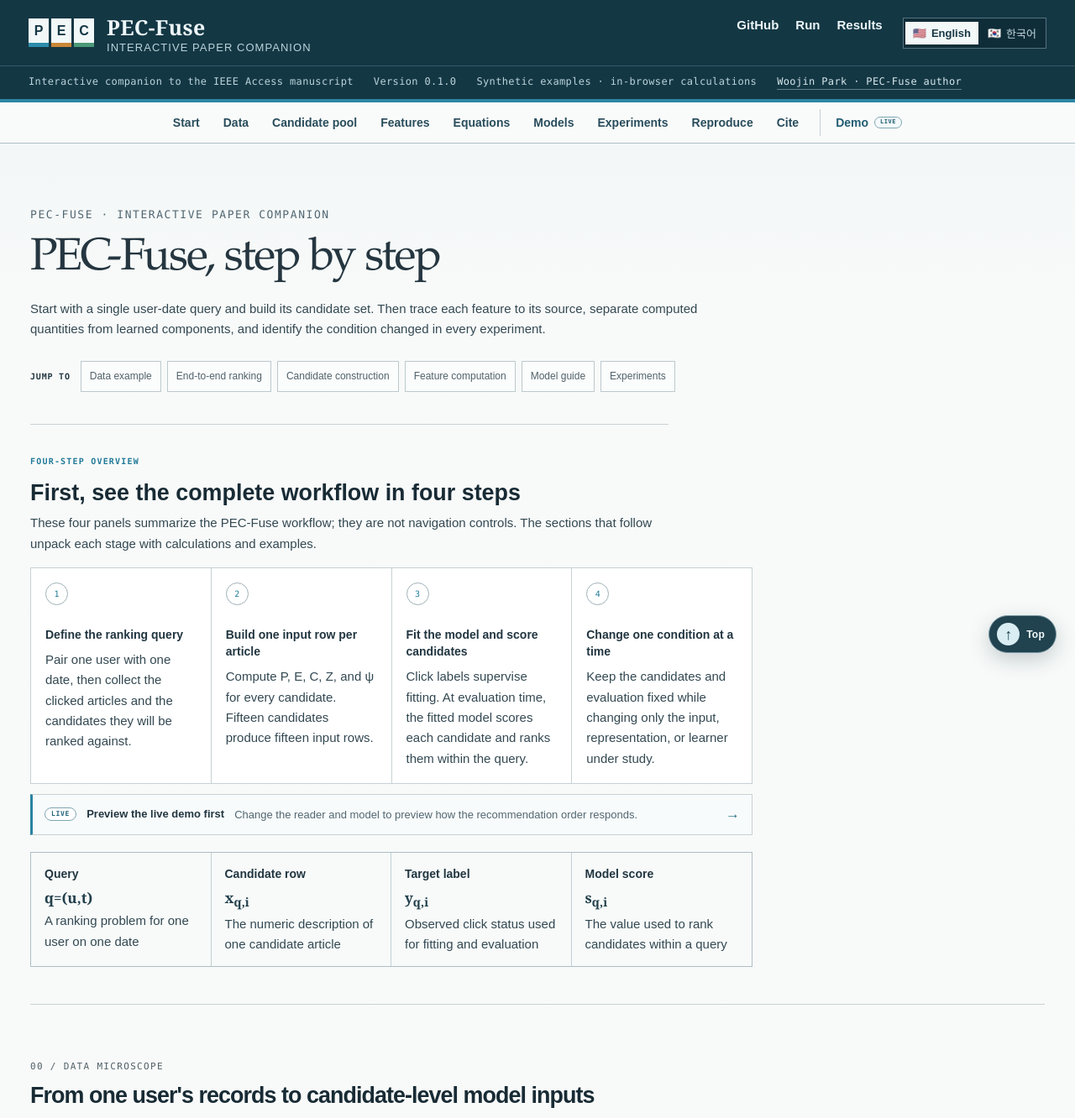
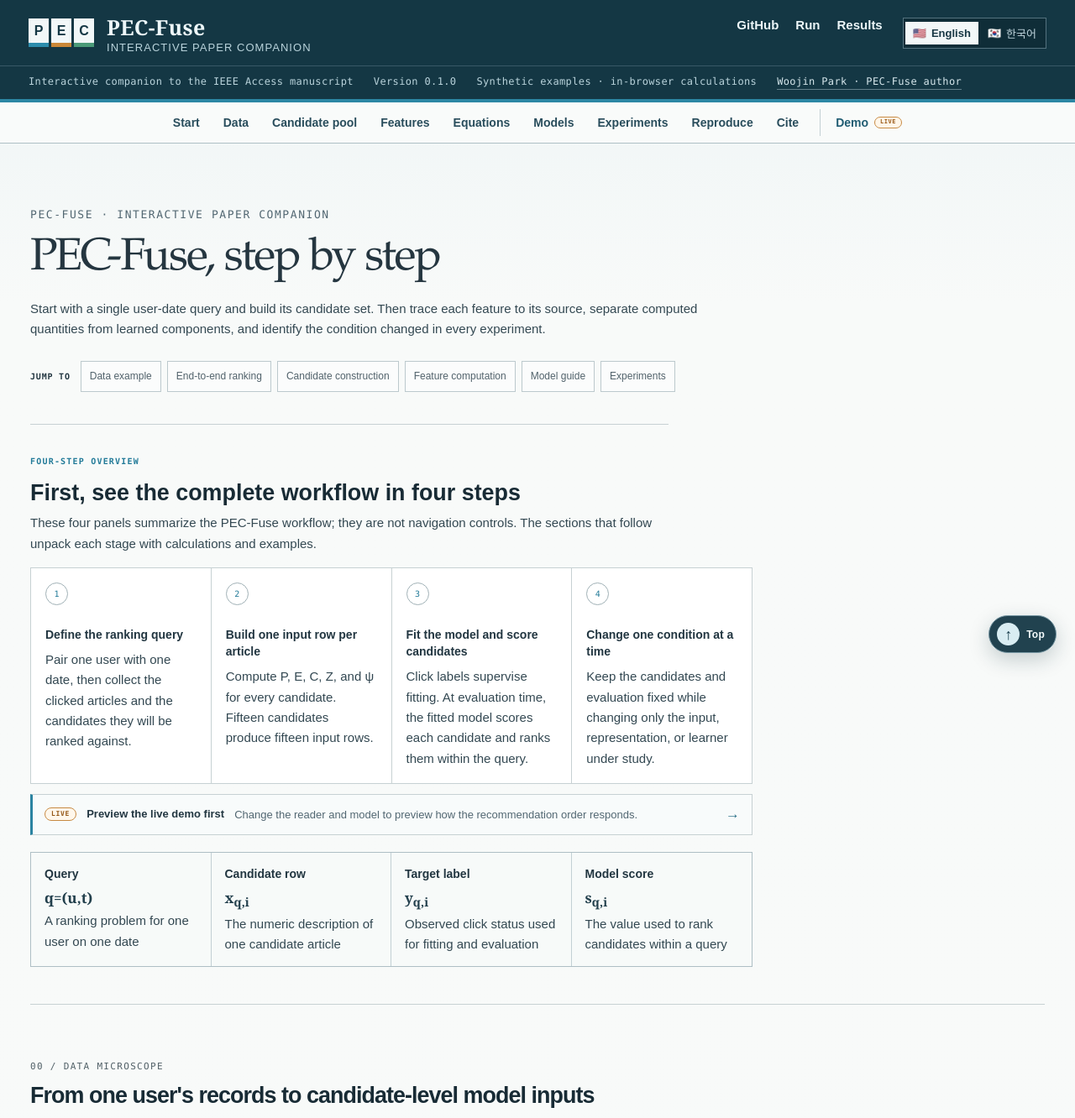
Before and after one commit to WoojinPark-Jay/pec-fuse-ranking, a React (Vite) app in the folder tutorial/: page / in a window 1280 px wide. Shown: the top 1332 px of the page at 84% size. Built offline with nearby package versions, Linux system fonts and the light colour scheme.

Commit message:
Accent live demo badges

```diff
--- a/tutorial/src/components/compare.css
+++ b/tutorial/src/components/compare.css
@@ -31,7 +31,7 @@
 .ca-first-read b { display:block; font-size:14px; line-height:1.45; }
 .ca-first-read p { margin:8px 0 0; color:var(--muted); font-size:12.5px; line-height:1.65; }
 .ca-demo-bridge { display:flex; align-items:center; gap:12px; min-height:48px; margin:12px 0 16px; padding:9px 14px; border:1px solid var(--rule); border-left:3px solid #2b83a1; color:var(--ink); background:#f8fbfb; text-decoration:none; }
-.ca-demo-bridge>span { flex:none; padding:3px 7px; border:1px solid #7fa5b2; border-radius:99px; color:#24647a; background:#fff; font:700 8px/1 "SFMono-Regular",Consolas,monospace; letter-spacing:.09em; }
+.ca-demo-bridge>span { flex:none; padding:3px 7px; border:1px solid #c78a43; border-radius:99px; color:#955817; background:#fff7eb; font:700 8px/1 "SFMono-Regular",Consolas,monospace; letter-spacing:.09em; }
 .ca-demo-bridge>b { flex:none; font-size:13px; }.ca-demo-bridge>small { min-width:0; overflow:hidden; color:var(--muted); font-size:11.5px; line-height:1.4; text-overflow:ellipsis; white-space:nowrap; }
 .ca-demo-bridge>i { margin-left:auto; color:#2b7189; font-size:17px; font-style:normal; }.ca-demo-bridge:hover,.ca-demo-bridge:focus-visible { border-color:#7fa5b2; background:#eef6f7; }
 .ca-section { padding:72px 0 18px; scroll-margin-top:18px; border-top:1px solid var(--rule); }
--- a/tutorial/src/public.css
+++ b/tutorial/src/public.css
@@ -25,7 +25,7 @@ a { color:inherit; }
 .public-toc { position:sticky; top:0; z-index:30; display:flex; justify-content:center; gap:2px; overflow-x:auto; padding:8px 16px; background:rgba(249,251,250,.96); border-bottom:1px solid #aebfc5; backdrop-filter:blur(10px); }
 .public-toc a { flex:none; padding:8px 13px; text-decoration:none; color:#294d5c; font-size:14px; font-weight:700; }.public-toc a:hover,.public-toc a:focus-visible { background:#e1eff3; }
 .public-toc .public-live-demo-link { display:flex; align-items:center; gap:7px; margin-left:10px; padding-left:18px; border-left:1px solid #c3d0d4; color:#205c72; background:transparent; }
-.public-toc .public-live-demo-link i { padding:2px 6px; border:1px solid #7fa5b2; border-radius:99px; color:#205c72; background:#f4f9fa; font:700 7px/1.1 Consolas,monospace; font-style:normal; letter-spacing:.08em; }
+.public-toc .public-live-demo-link i { padding:2px 6px; border:1px solid #c78a43; border-radius:99px; color:#9a5a18; background:#fff6e9; font:700 7px/1.1 Consolas,monospace; font-style:normal; letter-spacing:.08em; }
 .public-toc .public-live-demo-link:hover,.public-toc .public-live-demo-link:focus-visible { color:#173f4f; background:#eaf3f5; }
 #tutorial .ca-topbar { display:none; }
 #tutorial .comparison-atlas { background:transparent; }
```
